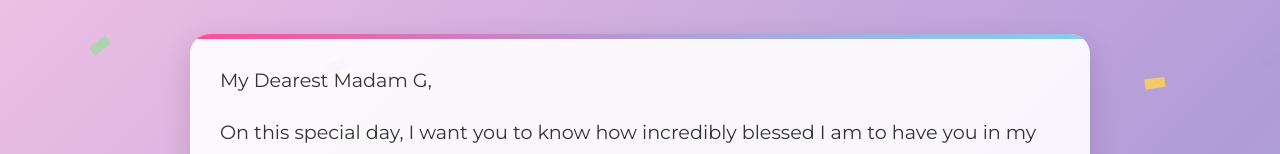
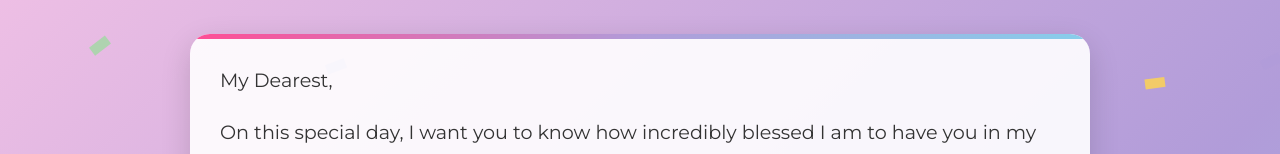
Before and after one commit to MuhammadUsmanGulzar/happybirthday, a plain HTML site: page index.html in a window 1280 px wide. Shown: the part 175-329 px from the top of the page. Drawn offline with Linux system fonts and the light colour scheme.

Commit message:
Update index.html

```diff
--- a/index.html
+++ b/index.html
@@ -286,7 +286,7 @@
         </div>
 
         <div class="message-box">
-            <p>My Dearest Madam G,</p>
+            <p>My Dearest,</p>
             <p>On this special day, I want you to know how incredibly blessed I am to have you in my life. Your smile lights up my world, your laughter is my favorite melody, and your love is the greatest gift I've ever received.</p>
             <p>You are the most amazing person I know - kind, beautiful, intelligent, and with a heart of gold. I admire your strength, your passion, and the way you make everything around you better.</p>
             <p>Today, I wish you all the happiness, love, and joy in the world. May your day be as radiant as your smile and as wonderful as you are.</p>
```
